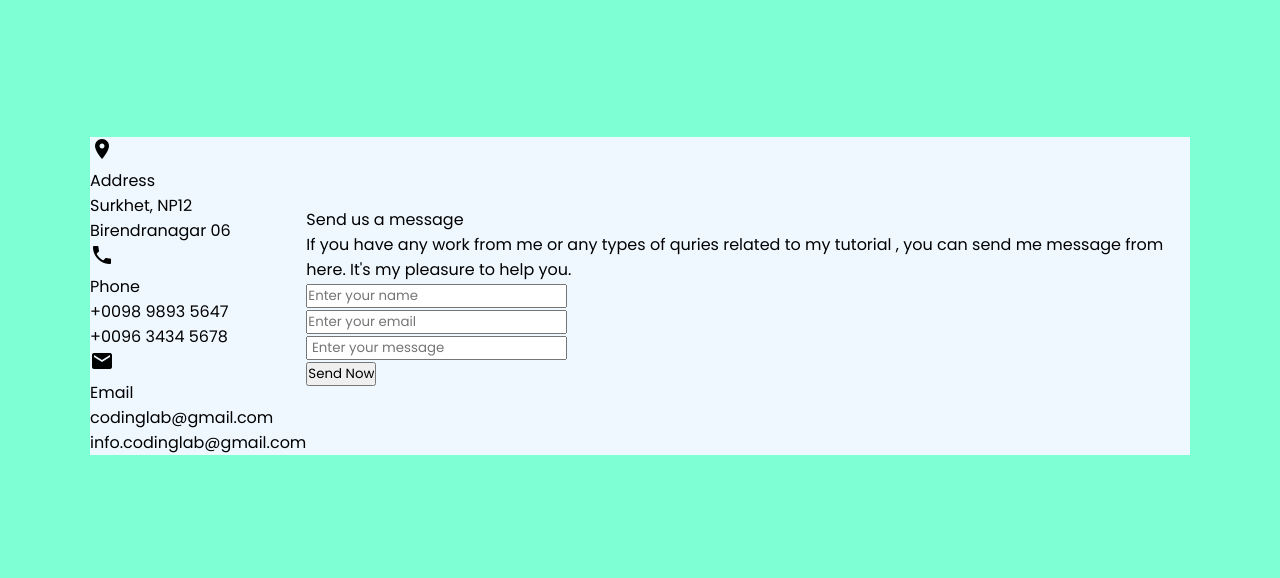
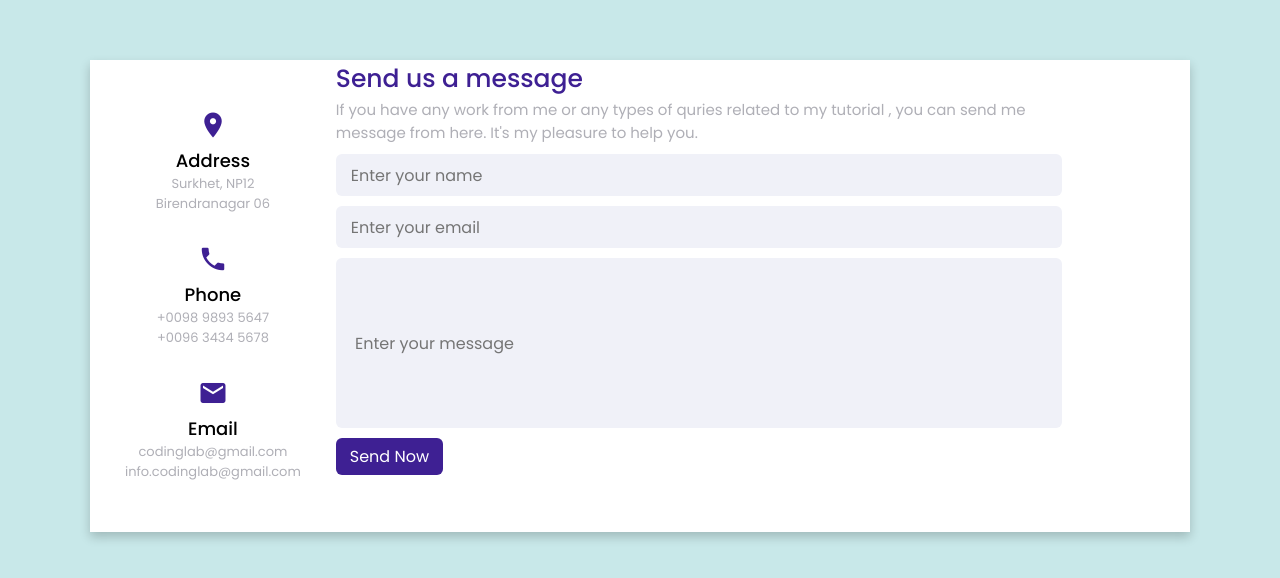
Before and after one commit to BOULARES-Hiba/-Contact-Us-Form-in-HTML-And-CSS, a plain HTML site: page contact-us-form.html in a window 1280 px wide. Shown: the part 104-682 px from the top of the page. Drawn offline with Linux system fonts and the light colour scheme.

Commit message:
added-css

```diff
--- a/contact-us-form.css
+++ b/contact-us-form.css
@@ -10,12 +10,76 @@ html ,body{
     justify-content: center;
     align-items: center;
     height: 100%;
-    background-color: aquamarine;
+    background-color: #c8e8e9;
 }
 .form{
     display: flex;
+    box-shadow: 0 5px 10px rgba(0, 0, 0, 0.2);
+    max-width: 1100px;
+    background-color: #fff;
+}
+.box{
+    display: flex;
+    flex-direction: column;
+    align-items: center;
+    position: relative;
+    margin-bottom: 30px;
     justify-content: center;
-    align-items: center;
-    max-width: 1100px;
-    background-color: aliceblue;
 }
+.box:last-child{
+    margin-bottom: 0;
+}
+.left-side{
+    margin : 50px 35px;
+}
+
+#item {
+    color: #3e2093;
+    font-size: 30px;
+
+}
+.text0{
+    font-weight:500;
+    font-size: 18px;
+}
+.text1,.text2{
+    font-size: 13px;
+    color: #afafb6;
+}
+
+.topic-text{
+    font-weight: 500;
+    font-size: 25px;
+     color: #3e2093;
+}
+.info{
+    font-size: 15px;
+    color: #afafb6;
+    width: 85%;
+    margin-bottom: 10px;
+}
+.name-email,.message{
+    height: 42px;
+    width: 85%;
+    border: none;
+    font-size: 16px;
+    background: #f0f1f8;
+    border-radius: 6px;
+    padding: 0 15px;
+    margin-bottom: 10px;
+    cursor: pointer;
+}
+.message{
+    min-height: 170px;
+}
+.send{
+    color: #fff;
+  font-size: 16px;
+  outline: none;
+  border: none;
+  padding: 6px 14px;
+  border-radius: 6px;
+  background: #3e2093;
+  cursor: pointer;
+
+}
--- a/contact-us-form.html
+++ b/contact-us-form.html
@@ -14,19 +14,19 @@
 <body>
     <main class="form">
         <section class="left-side">
-            <div class="address-box">
+            <div class="box">
                <div class="icon"> <i class="material-icons" id="item">place</i></div>
                 <div class="text0">Address</div>
                <div class="text1">Surkhet, NP12</div>
                <div class="text2">Birendranagar 06</div>
             </div>
-            <div class="address-box">
+            <div class="box">
                <div class="icon"> <i class="material-icons" id="item">phone</i></div>
                 <div class="text0">Phone</div>
                <div class="text1">+0098 9893 5647</div>
                <div class="text2">+0096 3434 5678</div>
             </div>
-            <div class="address-box">
+            <div class="box">
                <div class="icon"> <i class="material-icons" id="item">email</i></div>
                 <div class="text0">Email</div>
                <div class="text1">codinglab@gmail.com</div>
@@ -35,22 +35,22 @@
         </section>
          <section class="right-side">
             <div class="topic-text">Send us a message</div>
-          <p>If you have any work from me or any types of quries related to my tutorial
+          <div class="info">If you have any work from me or any types of quries related to my tutorial
             , you can send me message from here.
             It's my pleasure to help you.
-            </p>
+          </div>
             <form action="#">
                 <div>
-                    <input placeholder="Enter your name" type="text">
+                    <input placeholder="Enter your name" type="text" required class="name-email">
                 </div>
                 <div>
-                    <input placeholder="Enter your email" type="email" required >
+                    <input placeholder="Enter your email" type="email" required class="name-email">
                 </div>
                <div>
-                <input placeholder=" Enter your message" type="text" required>
+                <input placeholder=" Enter your message" type="text" required class="message">
                </div>
                 <div>
-                    <input type="button" value="Send Now" />
+                    <input type="button" value="Send Now" class="send"/>
                 </div>
             </form>
 
```
